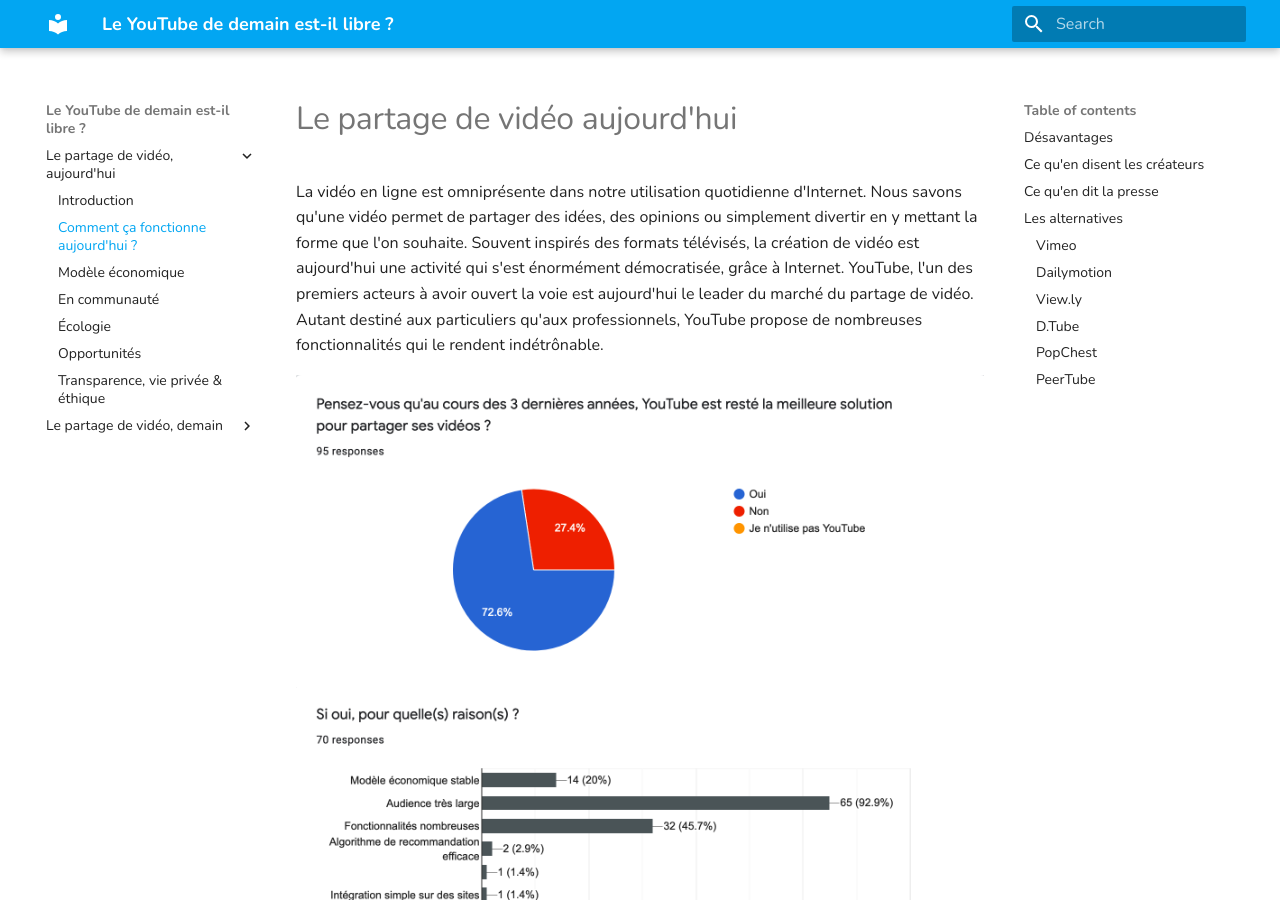
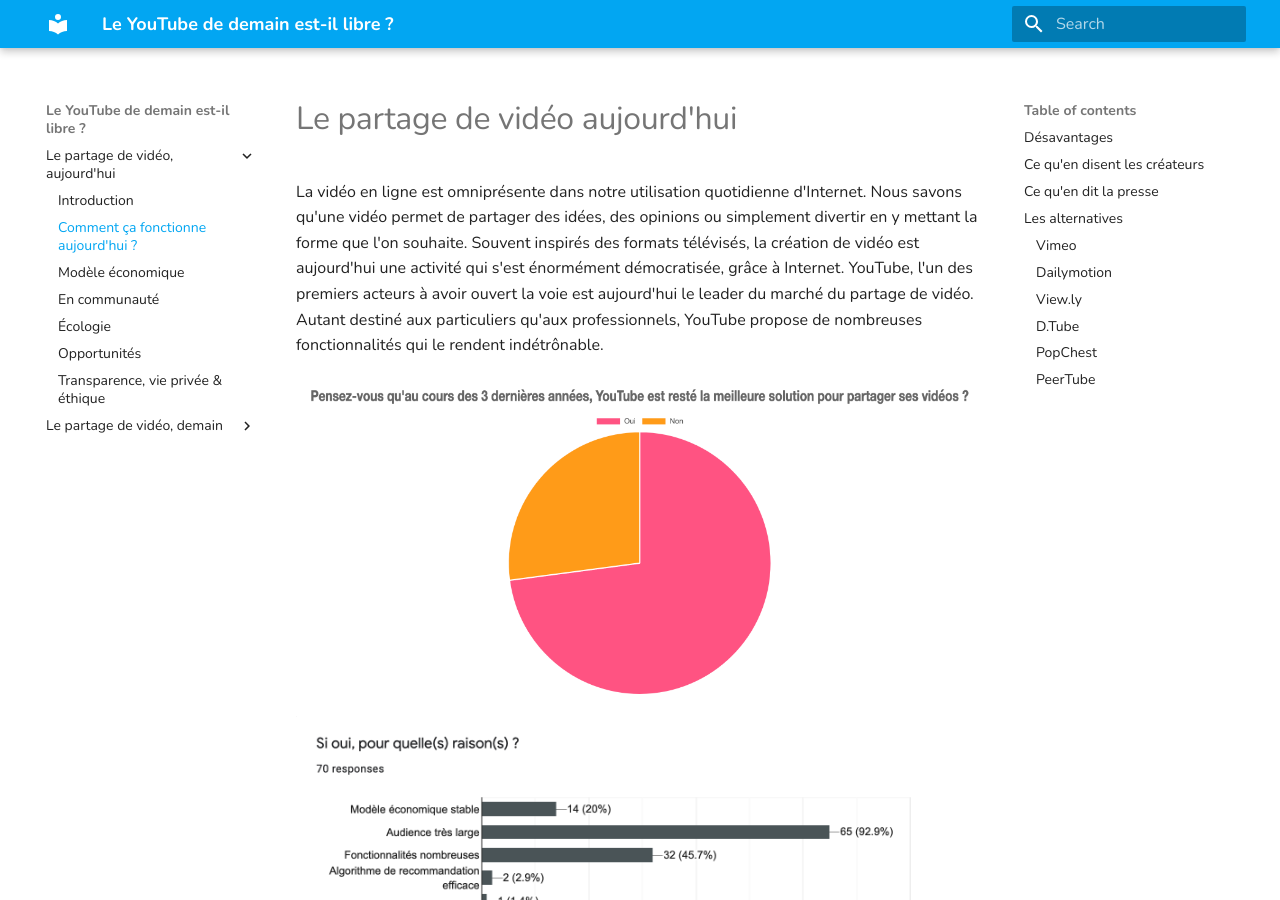
Before and after one commit to sundowndev/livre-blanc-video, an MkDocs documentation site: the page built from docs/video-sharing-today.md, in a window 1280 px wide and 900 px high. Built offline with MkDocs 1.6.1 and Material for MkDocs 9.7.7, drawn with Linux system fonts in a browser that asks for light colours.

Commit message:
update assets

```diff
--- a/docs/video-sharing-today.md
+++ b/docs/video-sharing-today.md
@@ -2,8 +2,8 @@
 
 La vidéo en ligne est omniprésente dans notre utilisation quotidienne d'Internet. Nous savons qu'une vidéo permet de partager des idées, des opinions ou simplement divertir en y mettant la forme que l'on souhaite. Souvent inspirés des formats télévisés, la création de vidéo est aujourd'hui une activité qui s'est énormément démocratisée, grâce à Internet. YouTube, l'un des premiers acteurs à avoir ouvert la voie est aujourd'hui le leader du marché du partage de vidéo. Autant destiné aux particuliers qu'aux professionnels, YouTube propose de nombreuses fonctionnalités qui le rendent indétrônable.
 
-![](./assets/screenshot_2.png)
-![](./assets/screenshot_3.png)
+![](./assets/study_2.png)
+![](./assets/study_3.png)
 
 Parmis les avantages concurrentiels que la plateforme de Google propose, nous retrouvons :
 
@@ -12,7 +12,7 @@
 - **Proximité avec la communauté**: Ces services offrent généralement une bonne proximité avec les personnes qui nous suivent.
 - **Modèle économique simple**: Le modèle de la publicité en ligne est très simple à utiliser puisqu'il ne nécessite aucune action spécifique de la part de l'utilisateur.
 
-![](./assets/screenshot_4.png)
+![](./assets/study_4.png)
 
 #### Désavantages
 
--- a/public/index.html
+++ b/public/index.html
@@ -10,7 +10,7 @@
 	<script src="https://unpkg.com/papaparse@latest/papaparse.min.js"></script>
 </head>
 <body>
-	<div id="canvas-holder" style="width:auto"></div>
+	<div id="canvas-holder" style="width:80%"></div>
 	<script>
 		function getRandomColor() {
 			const letters = '0123456789ABCDEF';
@@ -52,7 +52,7 @@
 						responsive: true,
 						title: {
 							display: true,
-							text: dataset,
+							text: [dataset],
 							fontSize: 24
 						},
 						legend: {
```
Also changed, not shown: docs/assets/screenshot_2.png (deleted), docs/assets/study_1.png, docs/assets/study_2.png (added), docs/assets/study_3.png (renamed from docs/assets/screenshot_3.png), docs/assets/study_4.png (renamed from docs/assets/screenshot_4.png), 1 other file.
